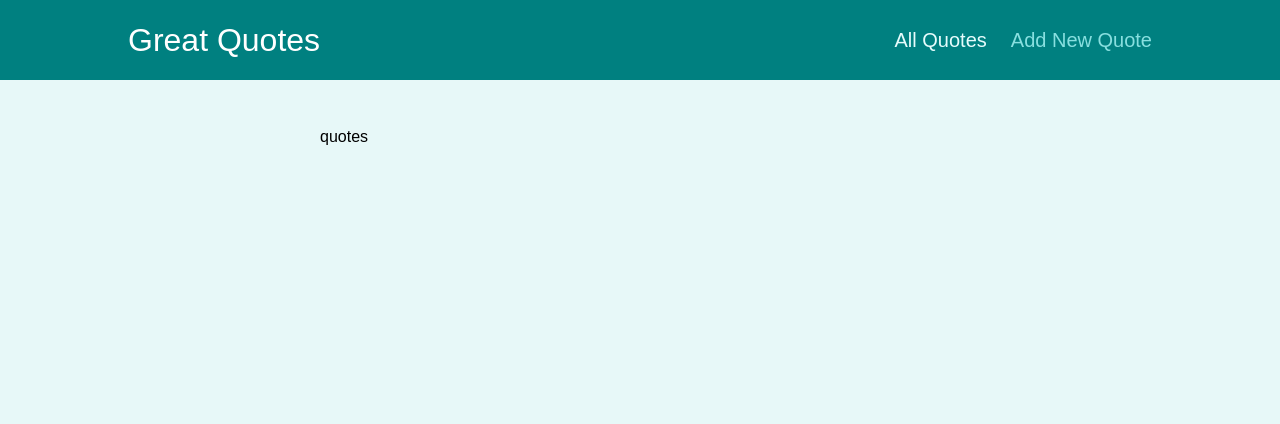
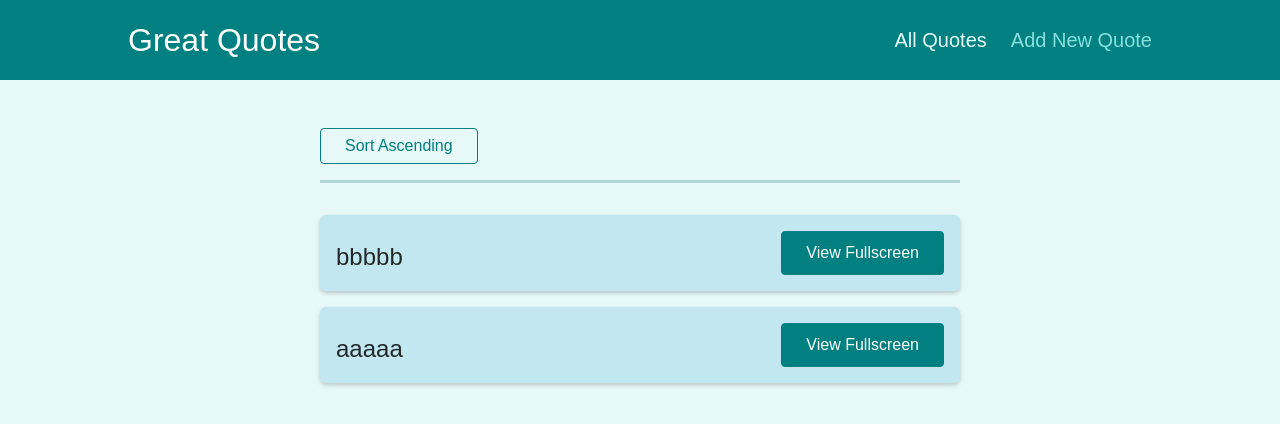
Before and after one commit to M-mcartera/ReactIvFutureLearning, a React (Create React App) app in the folder LinksProjectPractice/: page /quotes in a window 1280 px wide. Shown: the top 424 px of the page. Built offline with nearby package versions, Linux system fonts and the light colour scheme.

Commit message:
sorting and new link features

```diff
--- a/LinksProjectPractice/src/App.js
+++ b/LinksProjectPractice/src/App.js
@@ -1,14 +1,15 @@
-import { Route, Switch , Redirect} from "react-router-dom";
+import { Route, Switch, Redirect } from "react-router-dom";
 
 import Quotes from "./pages/Quotes";
 import QuoteDetail from "./pages/QuoteDetail";
 import NewQuote from "./pages/NewQuote";
 
 import Layout from "../src/components/layout/Layout";
+import NoFound from "./pages/NoFound";
 function App() {
   return (
+    <Layout>
       <Switch>
-      <Layout>
         <Route path="/" exact>
           <Redirect to="/quotes"></Redirect>
         </Route>
@@ -21,8 +22,11 @@ function App() {
         <Route path="/new-quote">
           <NewQuote />
         </Route>
+        <Route path="*">
+          <NoFound />
+        </Route>
+      </Switch>
     </Layout>
-    </Switch>
   );
 }
 
--- a/LinksProjectPractice/src/components/quotes/QuoteForm.js
+++ b/LinksProjectPractice/src/components/quotes/QuoteForm.js
@@ -1,10 +1,12 @@
-import { useRef } from 'react';
+import { Fragment, useRef, useState } from "react";
+import { Prompt } from "react-router-dom";
 
-import Card from '../ui/Card';
-import LoadingSpinner from '../ui/LoadingSpinner';
-import classes from './QuoteForm.module.css';
+import Card from "../UI/Card";
+import LoadingSpinner from "../UI/LoadingSpinner";
+import classes from "./QuoteForm.module.css";
 
 const QuoteForm = (props) => {
+  const [isEntering, setIsEntering] = useState(false);
   const authorInputRef = useRef();
   const textInputRef = useRef();
 
@@ -19,9 +21,22 @@ const QuoteForm = (props) => {
     props.onAddQuote({ author: enteredAuthor, text: enteredText });
   }
 
+  const focusFormHandler = () => {
+    setIsEntering(true);
+  };
+  const finishEnteringHandler = () => {
+    setIsEntering(false);
+  };
+
   return (
+    <Fragment>
+      <Prompt when={isEntering} message={(location) => "Are u sure?"} />
       <Card>
-      <form className={classes.form} onSubmit={submitFormHandler}>
+        <form
+          onFocus={focusFormHandler}
+          className={classes.form}
+          onSubmit={submitFormHandler}
+        >
           {props.isLoading && (
             <div className={classes.loading}>
               <LoadingSpinner />
@@ -29,18 +44,21 @@ const QuoteForm = (props) => {
           )}
 
           <div className={classes.control}>
-          <label htmlFor='author'>Author</label>
-          <input type='text' id='author' ref={authorInputRef} />
+            <label htmlFor="author">Author</label>
+            <input type="text" id="author" ref={authorInputRef} />
           </div>
           <div className={classes.control}>
-          <label htmlFor='text'>Text</label>
-          <textarea id='text' rows='5' ref={textInputRef}></textarea>
+            <label htmlFor="text">Text</label>
+            <textarea id="text" rows="5" ref={textInputRef}></textarea>
           </div>
           <div className={classes.actions}>
-          <button className='btn'>Add Quote</button>
+            <button onClick={finishEnteringHandler} className="btn">
+              Add Quote
+            </button>
           </div>
         </form>
       </Card>
+    </Fragment>
   );
 };
 
--- a/LinksProjectPractice/src/components/quotes/QuoteItem.js
+++ b/LinksProjectPractice/src/components/quotes/QuoteItem.js
@@ -1,6 +1,10 @@
+import { Link } from 'react-router-dom';
 import classes from './QuoteItem.module.css';
 
 const QuoteItem = (props) => {
+  const quoteDetailHandler= () =>{
+    console.log(props.id)
+  }
   return (
     <li className={classes.item}>
       <figure>
@@ -9,9 +13,9 @@ const QuoteItem = (props) => {
         </blockquote>
         <figcaption>{props.author}</figcaption>
       </figure>
-      <a className='btn'>
+      <Link to={`/quotes/${props.id}`} className="btn" onClick={quoteDetailHandler}>
         View Fullscreen
-      </a>
+      </Link>
     </li>
   );
 };
--- a/LinksProjectPractice/src/components/quotes/QuoteList.js
+++ b/LinksProjectPractice/src/components/quotes/QuoteList.js
@@ -1,13 +1,41 @@
-import { Fragment } from 'react';
+import { useHistory, useLocation } from "react-router-dom";
+import { Fragment } from "react";
 
-import QuoteItem from './QuoteItem';
-import classes from './QuoteList.module.css';
+import QuoteItem from "./QuoteItem";
+import classes from "./QuoteList.module.css";
+
+const sortQuotes = (quotes, ascending) => {
+  return quotes.sort((quoteA, quoteB) => {
+    if (ascending) {
+      return quoteA.id > quoteB.id ? 1 : -1;
+    } else {
+      return quoteA.id < quoteB.id ? 1 : -1;
+    }
+  });
+};
 
 const QuoteList = (props) => {
+  const history = useHistory();
+  const location = useLocation();
+
+  const queryParams = new URLSearchParams(location.search);
+
+  const sortingType = queryParams.get('sort');
+  const isSortingAsc = sortingType === 'asc' ? true : false;
+
+  const sortedQuotes = sortQuotes(props.quotes, isSortingAsc);
+
+  const changeSortingHandler = () => {
+    history.push("/quotes?sort="+(isSortingAsc ? 'desc' : 'asc'));
+  };
+
   return (
     <Fragment>
+      <div className={classes.sorting}>
+        <button onClick={changeSortingHandler}>Sort {isSortingAsc ? "Descending" : "Ascending"}</button>
+      </div>
       <ul className={classes.list}>
-        {props.quotes.map((quote) => (
+        {sortedQuotes.map((quote) => (
           <QuoteItem
             key={quote.id}
             id={quote.id}
--- a/LinksProjectPractice/src/pages/NewQuote.js
+++ b/LinksProjectPractice/src/pages/NewQuote.js
@@ -1,5 +1,13 @@
+import { useHistory } from "react-router-dom";
+import QuoteForm from "../components/quotes/QuoteForm";
 const NewQuote = () => {
-    return <h1>New quote</h1>
+    const history = useHistory();
+  const addNewQuoteHandler = (quoteData) => {
+    console.log(quoteData);
+
+    history.push("/quotes");
+  };
+  return <QuoteForm onAddQuote={addNewQuoteHandler} />;
 };
 
 export default NewQuote;
--- /dev/null
+++ b/LinksProjectPractice/src/pages/NoFound.js
@@ -0,0 +1,9 @@
+const NoFound = () => {
+  return (
+    <div className="centered">
+      <p>Not found</p>
+    </div>
+  );
+};
+
+export default NoFound;
--- a/LinksProjectPractice/src/pages/QuoteDetail.js
+++ b/LinksProjectPractice/src/pages/QuoteDetail.js
@@ -1,16 +1,32 @@
-import { useParams, Route } from "react-router-dom";
+import { Link, useParams, Route } from "react-router-dom";
+import HighlightedQuote from "../components/quotes/HighlightedQuote";
+import Comments from "../components/comments/Comments";
+import { Fragment } from "react";
 
-import Comments from "../components/comments/Comments";
+const DUMMY_QUOTES = [
+  { id: "q1", name: "A", text: "aaaaa" },
+  { id: "q2", name: "B", text: "bbbbb" },
+];
+
 const QuoteDetail = () => {
-  const params = useParams();
+  const params = useParams()
+  const quote = DUMMY_QUOTES.find((item) => item.id === params.quoteId);
+
+  if(!quote){
+    return <p>No quote found</p>
+  }
+
 
   return (
-    <section>
-      <h1>New QuoteDetail {params.quoteId}</h1>
+    <Fragment>
+      <HighlightedQuote text={quote.text} author={quote.name}/>
+      <Link className="btn" to={`/quotes/${params.quoteId}/comments`}>
+        Add a comment
+      </Link>
       <Route path={`/quotes/${params.quoteId}/comments`}>
         <Comments />
       </Route>
-    </section>
+    </Fragment>
   );
 };
 
--- a/LinksProjectPractice/src/pages/Quotes.js
+++ b/LinksProjectPractice/src/pages/Quotes.js
@@ -1,5 +1,12 @@
+import QuoteList from "../components/quotes/QuoteList";
+
+const DUMMY_QUOTES = [
+  { id: "q1", name: "A", text: "aaaaa" },
+  { id: "q2", name: "B", text: "bbbbb" },
+];
+
 const Quotes = () => {
-  return <div> quotes</div>;
+  return <QuoteList quotes={DUMMY_QUOTES}/>;
 };
 
 export default Quotes;
```
Also changed, not shown: 1 other file (tests, documents, lock files or other folders). Lines whose indentation alone changed are shown as unchanged.
